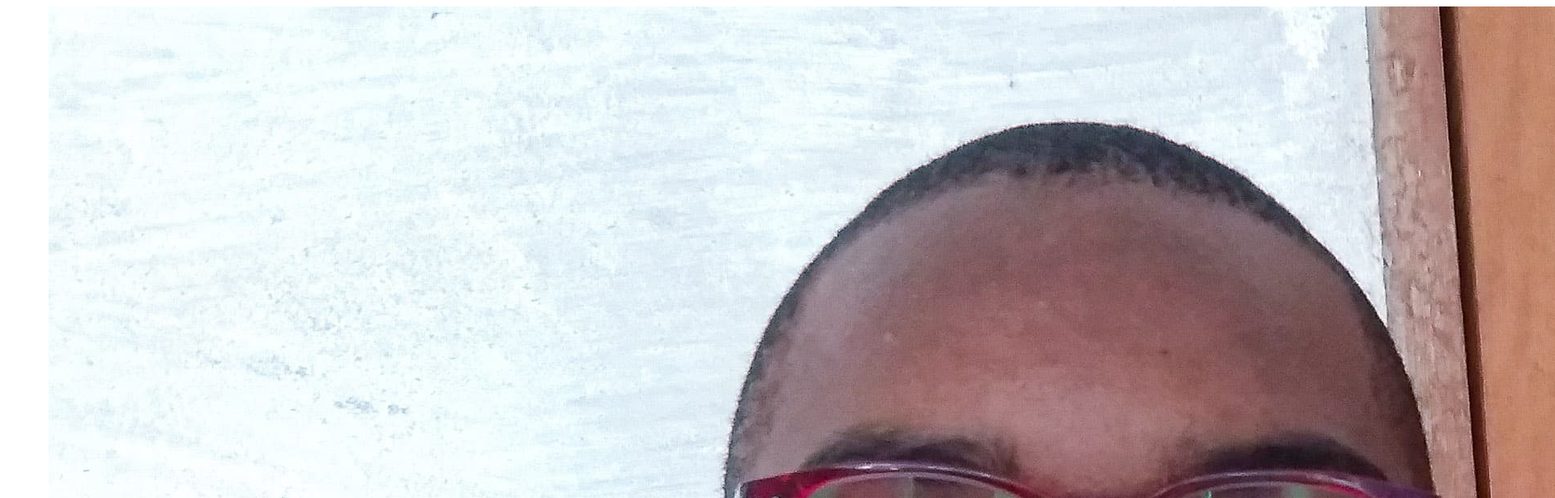
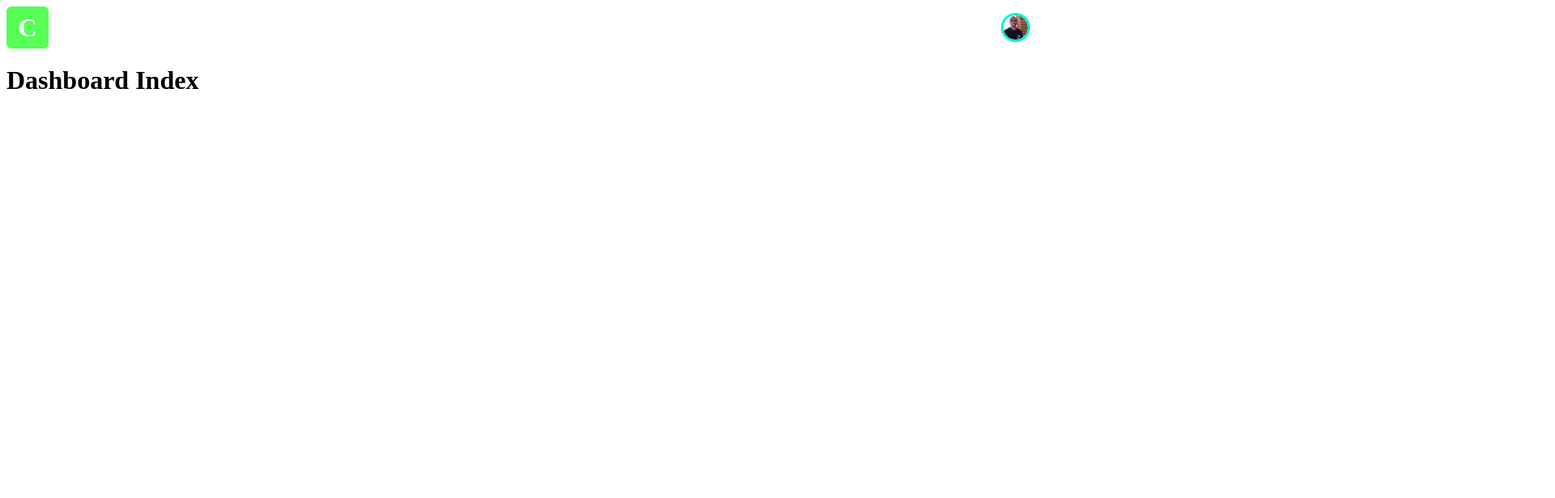
Before and after one commit to cropboard/miniCropboard, a Next.js app in the folder client/: page /dashboard in a window 1280 px wide. Shown: the top 616 px of the page at 81% size, 1920 px wide, since content can reach past the window. Built offline with nearby package versions, Linux system fonts and the light colour scheme.

Commit message:
connect avatar styles

```diff
--- a/client/components/dashboard/HeaderAvatar.tsx
+++ b/client/components/dashboard/HeaderAvatar.tsx
@@ -11,7 +11,7 @@ interface HeaderAvatarProps {
 const HeaderAvatar: FunctionComponent<HeaderAvatarProps> = ({ profile, name }): JSX.Element => {
     return (
         <div>
-            <div>
+            <div className={styles.profile}>
                 <img src={profile} alt={name} />
             </div>
         </div>
```
